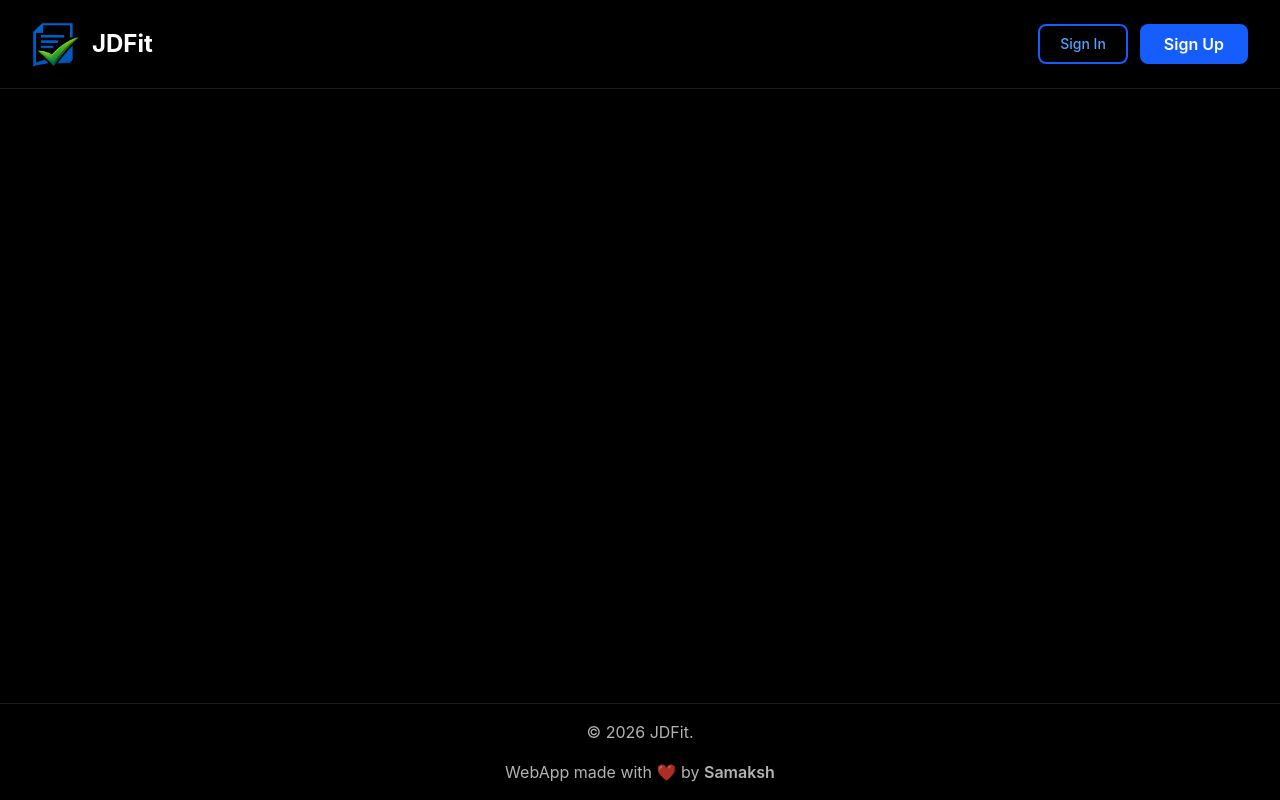
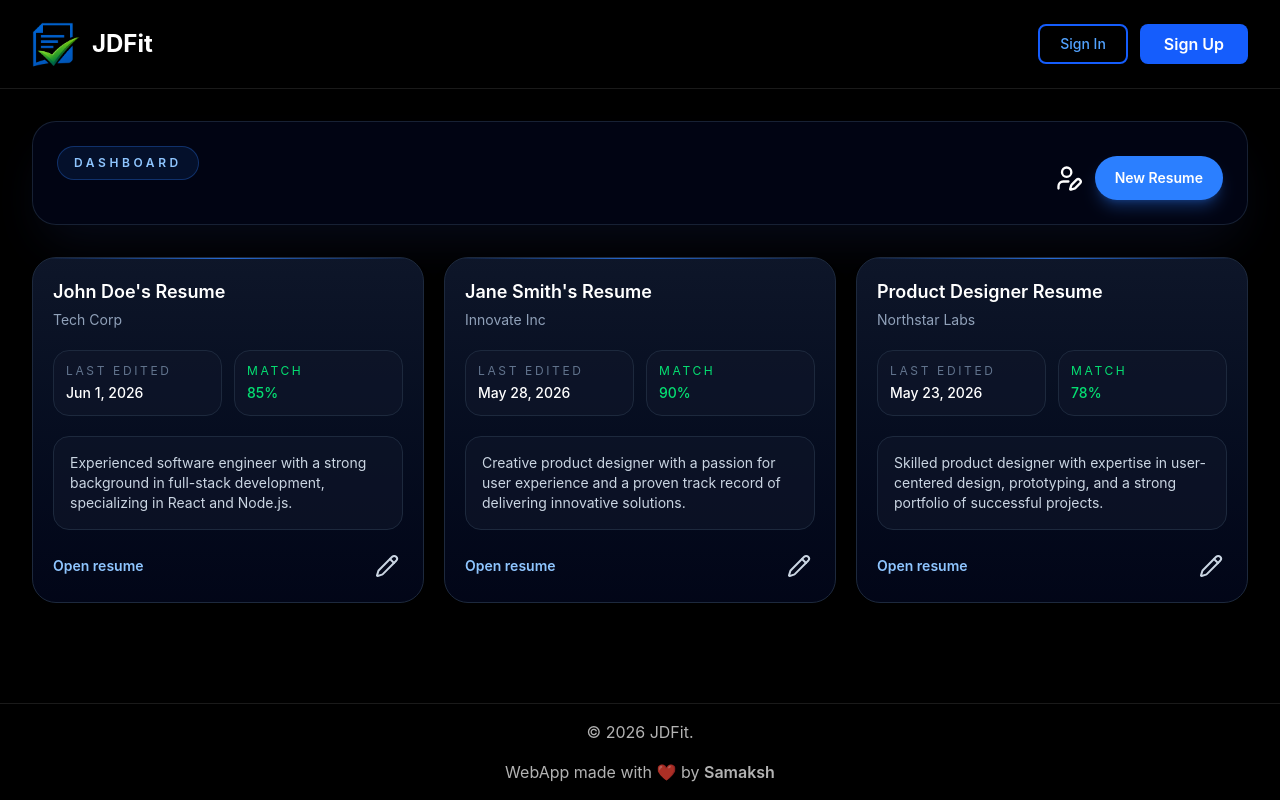
Before and after one commit to SAmaksh5097/JDFit, a React (Vite) app in the folder frontend/: page /dashboard in a window 1280 px wide. Built offline with nearby package versions, Linux system fonts and the light colour scheme; no server answers.

Commit message:
Dashboard page added

```diff
--- a/frontend/package.json
+++ b/frontend/package.json
@@ -13,6 +13,7 @@
     "@clerk/clerk-react": "^5.61.6",
     "@clerk/react": "^6.6.2",
     "@tailwindcss/vite": "^4.3.0",
+    "lucide-react": "^1.16.0",
     "react": "^19.2.5",
     "react-dom": "^19.2.5",
     "react-router-dom": "^7.15.0",
--- a/frontend/src/App.jsx
+++ b/frontend/src/App.jsx
@@ -1,5 +1,6 @@
 import Footer from "./components/Footer"
 import Header from "./components/Header"
+import Dashboard from "./pages/Dashboard"
 import Homepage from "./pages/Homepage"
 import ProfilePage from "./pages/ProfilePage"
 import {Routes, Route} from "react-router-dom"
@@ -11,6 +12,7 @@ const App = () => {
         <Routes>
           <Route path="/" element={<Homepage/>} />
           <Route path="/profile" element={<ProfilePage/>} />
+          <Route path="/dashboard" element={<Dashboard/>}/>
         </Routes>
       </main>
       <Footer/>
--- a/frontend/src/components/HeroSection.jsx
+++ b/frontend/src/components/HeroSection.jsx
@@ -1,3 +1,5 @@
+import { Link } from "react-router-dom"
+
 const HeroSection = () => {
   return (
     <section className="w-full min-h-screen flex items-center justify-center relative overflow-hidden">
@@ -17,9 +19,11 @@ const HeroSection = () => {
             </p>
 
             <div className="flex flex-col sm:flex-row gap-4 justify-center items-center">
-                <button className="p-4 bg-blue-600 text-white rounded-xl font-semibold text-base sm:text-lg transition-all duration-300 hover:bg-blue-700 hover:shadow-2xl hover:shadow-blue-500/40 ">
-                    Try Now
-                </button>
+                <Link to="/dashboard">
+                    <button className="p-4 bg-blue-600 text-white rounded-xl font-semibold text-base sm:text-lg transition-all duration-300 hover:bg-blue-700 hover:shadow-2xl hover:shadow-blue-500/40 ">
+                        Try Now
+                    </button>
+                </Link>
             </div>
         </div>
     </section>
--- /dev/null
+++ b/frontend/src/components/ResumeCard.jsx
@@ -0,0 +1,44 @@
+import { PencilIcon } from "lucide-react"
+
+const ResumeCard = ({ resume, formatDate }) => {
+  return (
+    <article className="group relative overflow-hidden rounded-3xl border border-slate-800 bg-linear-to-b from-slate-900/95 to-slate-950 p-5 shadow-xl shadow-black/20 transition duration-300 hover:-translate-y-1 hover:border-blue-500/40 hover:shadow-blue-950/30">
+      <div className="absolute inset-x-0 top-0 h-px bg-linear-to-r from-transparent via-blue-500/80 to-transparent" />
+
+      <div className="flex items-start justify-between gap-4">
+        <div className="space-y-2">
+          <div>
+            <h3 className="text-lg font-semibold text-white">{resume.name}</h3>
+            <p className="mt-1 text-sm text-slate-400">{resume.company}</p>
+          </div>
+        </div>
+      </div>
+
+      <div className="mt-5 grid grid-cols-2 gap-3 text-sm text-slate-300">
+        <div className="rounded-2xl border border-slate-800 bg-slate-900/60 p-3">
+          <p className="text-xs uppercase tracking-[0.22em] text-slate-500">Last edited</p>
+          <p className="mt-1 font-medium text-white">{formatDate(resume.lastEdited)}</p>
+        </div>
+        <div className="rounded-2xl border border-slate-800 bg-slate-900/60 p-3">
+          <p className="text-xs uppercase tracking-[0.22em] text-green-400">Match</p>
+          <p className="mt-1 font-medium text-green-400">{resume.match}%</p>
+        </div>
+      </div>
+
+      <div className="mt-5 rounded-2xl border border-slate-800 bg-slate-900/60 p-4">
+        <p className="text-sm text-slate-300">{resume.jdSummary}</p>
+      </div>
+
+      <div className="mt-5 flex items-center justify-between">
+        <button className="text-sm font-semibold text-blue-300 transition hover:text-blue-200">
+          Open resume
+        </button>
+        <button title="Edit Resume" className="rounded-full border-slate-700 p-1 text-sm text-slate-300 transition hover:border-slate-500 hover:bg-slate-800">
+            <PencilIcon/>
+        </button>
+      </div>
+    </article>
+  )
+}
+
+export default ResumeCard
--- /dev/null
+++ b/frontend/src/pages/Dashboard.jsx
@@ -0,0 +1,82 @@
+import { User2, UserPenIcon } from "lucide-react"
+import ResumeCard from "../components/ResumeCard"
+import { Link } from "react-router-dom"
+const Dashboard = () => {
+    const resumes = [
+        {
+            id: 1,
+            name: "John Doe's Resume",
+            company: "Tech Corp",
+            lastEdited: "2026-06-01",
+            match: 85,
+            status: "Ready to apply",
+            jdSummary: "Experienced software engineer with a strong background in full-stack development, specializing in React and Node.js."
+        },
+        {
+            id: 2,
+            name: "Jane Smith's Resume",
+            company: "Innovate Inc",
+            lastEdited: "2026-05-28",
+            match: 90,
+            status: "High impact",
+            jdSummary: "Creative product designer with a passion for user experience and a proven track record of delivering innovative solutions."
+        },
+        {
+            id: 3,
+            name: "Product Designer Resume",
+            company: "Northstar Labs",
+            lastEdited: "2026-05-23",
+            match: 78,
+            status: "Needs tailoring",
+            jdSummary: "Skilled product designer with expertise in user-centered design, prototyping, and a strong portfolio of successful projects."
+        },
+    ]
+
+    const formatDate = (value) =>
+        new Date(value).toLocaleDateString("en-US", {
+            month: "short",
+            day: "numeric",
+            year: "numeric",
+        })
+
+    return (
+        <section className="relative overflow-hidden px-4 py-8 sm:px-6 lg:px-8">
+            <div
+                className="pointer-events-none absolute inset-0 -z-10"
+                style={{
+                    backgroundImage:
+                        "radial-gradient(circle at top left, rgba(59,130,246,0.22), transparent 30%), radial-gradient(circle at top right, rgba(14,165,233,0.16), transparent 28%), linear-gradient(180deg, rgba(2,6,23,1) 0%, rgba(3,7,18,1) 100%)",
+                }}
+            />
+
+            <div className="mx-auto max-w-7xl space-y-8">
+                <div className="rounded-3xl border border-slate-800/80 bg-slate-950/80 p-6 shadow-2xl shadow-blue-950/30 backdrop-blur">
+                    <div className="flex flex-col gap-6 lg:flex-row lg:items-end lg:justify-between">
+                        <div className="max-w-2xl space-y-4">
+                            <div className="inline-flex items-center gap-2 rounded-full border border-blue-500/30 bg-blue-500/10 px-4 py-2 text-xs font-semibold uppercase tracking-[0.3em] text-blue-300">
+                                Dashboard
+                            </div>
+                            <div className="h-1" />
+                        </div>
+
+                        <div className="flex flex-wrap gap-3 items-center">
+                            <Link to="/profile" title="Edit Profile">
+                                <UserPenIcon className="h-7 w-7 "/>
+                            </Link>
+                            <button className="rounded-full bg-blue-500 px-5 py-3 text-sm font-semibold text-white shadow-lg shadow-blue-500/30 hover:bg-blue-400">
+                                New Resume
+                            </button>
+                        </div>
+                    </div>
+                </div>
+                <div className="grid gap-5 md:grid-cols-2 xl:grid-cols-3">
+                    {resumes.map((resume) => (
+                        <ResumeCard key={resume.id} resume={resume} formatDate={formatDate} />
+                    ))}
+                </div>
+            </div>
+        </section>
+    )
+}
+
+export default Dashboard
```
Also changed, not shown: 1 other file (tests, documents, lock files or other folders).
